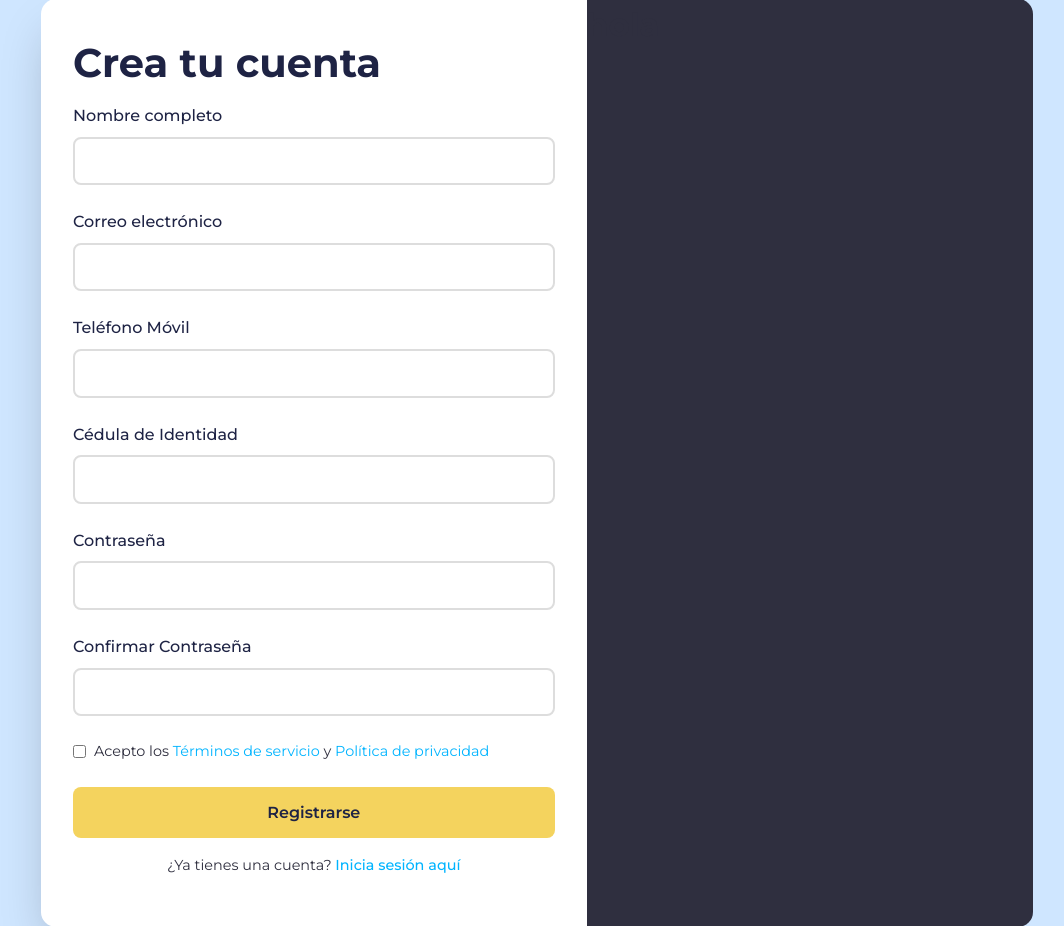
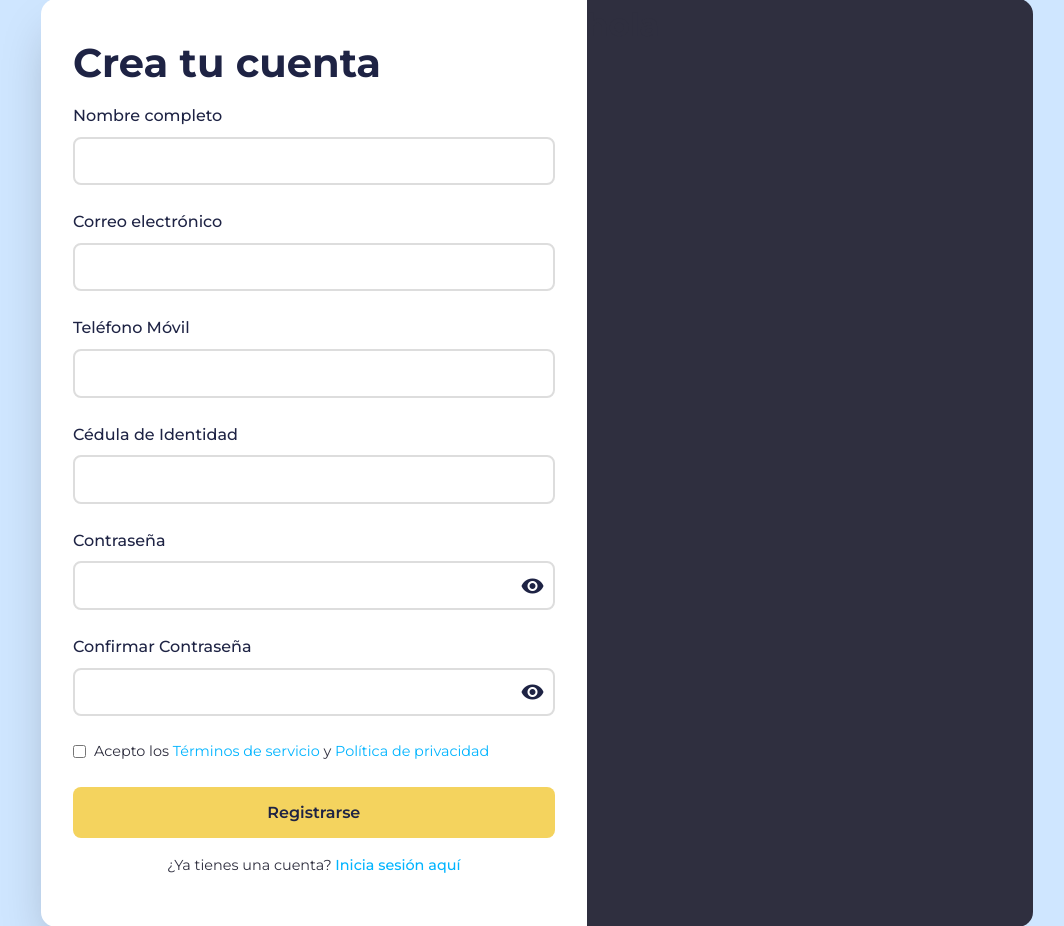
Before and after one commit to QuartecGaze/Proyecto, a PHP site: page /registro.html in a window 1280 px wide. Shown: the part 105-1031 px from the top of the page, without its empty margins (103-1167 px from the left). Run offline with PHP 8.4, Linux system fonts and the light colour scheme.

Commit message:
Revelar contraseña
Se agrego un icono de un ojo para revelar o esconder la contrraseña en el login y en el registro

```diff
--- a/Front/Registro/estilosReg.css
+++ b/Front/Registro/estilosReg.css
@@ -143,6 +143,30 @@ body {
 }
 
 
+.password-container {
+    position: relative;
+}
+
+.toggle-password {
+    position: absolute;
+    right: 10px;
+    top: 50%;
+    transform: translateY(-50%);
+    cursor: pointer;
+    color: var(--primarioOscuro);
+    user-select: none;
+}
+
+.toggle-password:hover {
+    color: var(--primario);
+}
+
+.fieldInfo input[type="password"],
+.fieldInfo input[type="text"] {
+    padding-right: 40px;
+}
+
+
 .btnRegistro {
     width: 100%;
     padding: 1rem;
--- a/Front/Registro/registro.html
+++ b/Front/Registro/registro.html
@@ -50,15 +50,23 @@
 
                 <div class="fieldInfo">
                     <label for="password">Contraseña</label>
-                    <input type="password" id="password" name="password" required minlength="8"
-                        pattern="(?=.*[a-z])(?=.*[A-Z])(?=.*\d)(?=.*[@$!%*?&])[A-Za-z\d@$!%*?&]{8,}"
-                        title="Debe tener al menos 8 caracteres, incluyendo mayúscula, minúscula, número y símbolo especial">
+                    <div class="password-container">
+                        <input type="password" id="password" name="password" required minlength="8"
+                            pattern="(?=.*[a-z])(?=.*[A-Z])(?=.*\d)(?=.*[@$!%*?&])[A-Za-z\d@$!%*?&]{8,}"
+                            title="Debe tener al menos 8 caracteres, incluyendo mayúscula, minúscula, número y símbolo especial">
+                        <span class="toggle-password material-icons"
+                            onclick="togglePassword('password')">visibility</span>
+                    </div>
                 </div>
 
                 <div class="fieldInfo">
                     <label for="confirmar-password">Confirmar Contraseña</label>
-                    <input type="password" id="confirmar-password" name="confirmar-password" required
-                        title="Repite la contraseña exactamente como la escribiste arriba">
+                    <div class="password-container">
+                        <input type="password" id="confirmar-password" name="confirmar-password" required
+                            title="Repite la contraseña exactamente como la escribiste arriba">
+                        <span class="toggle-password material-icons"
+                            onclick="togglePassword('confirmar-password')">visibility</span>
+                    </div>
                 </div>
 
                 <div class="terminos">
@@ -129,6 +137,19 @@
             });
     }
 
+    function togglePassword(fieldId) {
+        const passwordField = document.getElementById(fieldId);
+        const toggleIcon = passwordField.nextElementSibling;
+
+        if (passwordField.type === "password") {
+            passwordField.type = "text";
+            toggleIcon.textContent = "visibility_off";
+        } else {
+            passwordField.type = "password";
+            toggleIcon.textContent = "visibility";
+        }
+    }
+
 </script>
 
 </html>
```
Also changed, not shown: Front/Ingreso/estilosLogin.css (+23 -0 lines), Front/Ingreso/login.html (+21 -5 lines).
